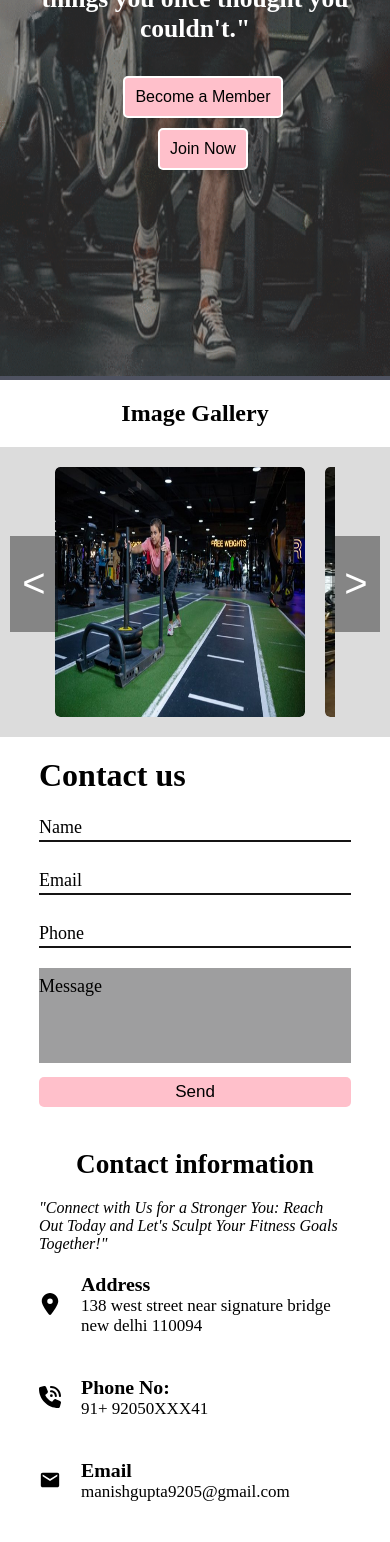
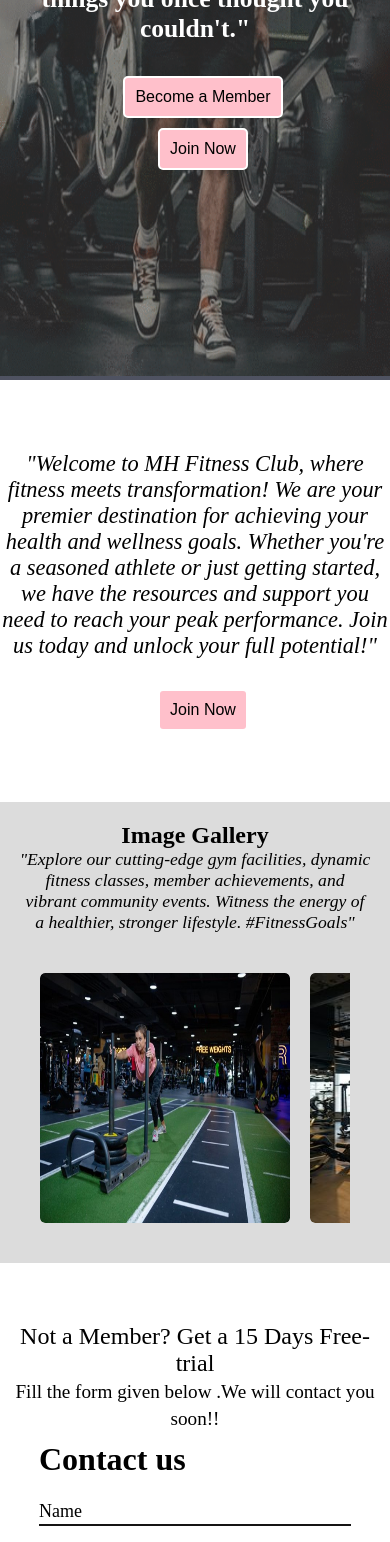
Before and after one commit to MG-9205/MH_FITTNESS, a React (Vite) app: page / in a window 390 px wide. Shown: the part 432-1974 px from the top of the page. Built offline with nearby package versions, Linux system fonts and the light colour scheme.

Commit message:
adding a new component(Facilities)

```diff
--- a/src/assets/image/Image_index.jsx
+++ b/src/assets/image/Image_index.jsx
@@ -9,10 +9,14 @@
 import about1 from "./home22.gif"
 import about2 from "./home122.gif"
 import about3 from "./logo.jpg"
+import pool from "./pool.jpg"
+import locker from "./locker.jpg"
+import training_area from "./training area.jpg"
 
 const Image_index={
     "slider_image":[pic1,pic2,pic3,pic4,pic5,pic6,pic7,pic8],
-    "about_img":[about1,about2,about3]
+    "about_img":[about1,about2,about3],
+    "Facilities_img":[pool,locker,training_area]
 
 }
 export default Image_index
--- a/src/component/About/about.jsx
+++ b/src/component/About/about.jsx
@@ -42,6 +42,18 @@
           </div>
         </div>
       </section>
+      <div className={aboutstyle.about_intro}>
+      <p>
+      "Welcome to MH Fitness Club, where fitness meets transformation!
+       We are your premier destination for achieving your health and wellness goals.
+         Whether you're a seasoned athlete or just getting started,
+         we have the resources and support you need to reach your peak performance.
+      Join us today and unlock your full potential!"</p>
+     <div className={aboutstyle.btn}>
+     <button>
+              <Link  className={aboutstyle.btn_Link}>Join Now</Link>
+            </button> </div>
+    </div>
       <Slider />
     </>
   );
--- a/src/component/About/about.module.css
+++ b/src/component/About/about.module.css
@@ -76,6 +76,24 @@
   background: rgb(228, 112, 131);
   color: white;
 }
+
+  .about_intro{
+    display: flex;
+    flex-direction: column;
+    align-items: center;
+    justify-content: center;
+    gap: 30px;
+    height: 50vh;
+    background-color: white;
+
+  }
+  .about_intro p{
+    width: 70%;
+    text-align: center;
+    font-size: 1.4rem;
+    font-style: italic;
+  }
+
 @media screen and (max-width: 700px) {
   .intro_div1,
   .intro_div2 {
@@ -97,4 +115,7 @@
   .intro_div3 {
     width: 100vw;
   }
+  .about_intro p{
+    width: 100%;
+  }
 }
--- /dev/null
+++ b/src/component/Facilities/Facilities.jsx
@@ -0,0 +1,60 @@
+import React from "react";
+import Slider from "../slider/Slider";
+import Image_index from "../../assets/image/Image_index";
+import Facilitiesstyle from './Facilities.module.css'
+
+export default function Facilities() {
+  return (
+    <>
+      <div className={Facilitiesstyle.main_div}>
+        <div classNameName={Facilitiesstyle.facility_div}>
+          <div className={Facilitiesstyle.facility1}>
+            <div className={Facilitiesstyle.content_facility}>
+              <h2>Traning Area</h2>
+              <p>
+                Step into a world of focused fitness at MH FITNESS. Our training
+                area is meticulously crafted to provide you with the perfect
+                environment to push your limits and achieve remarkable results.
+                Whether you're a beginner or a seasoned pro, our facility is
+                designed to inspire and empower your fitness journey.
+              </p>
+            </div>
+            <div className={Facilitiesstyle.img_div}>
+              <img src={Image_index.Facilities_img[2]} alt="" />
+            </div>
+          </div>
+          <div className={Facilitiesstyle.facility2}>
+            <div className={Facilitiesstyle.img_div}>
+              <img src={Image_index.Facilities_img[0]} alt="" />
+            </div>
+
+            <div className={Facilitiesstyle.content_facility}>
+              <h2>Pool Area</h2>
+              <p>
+                Our pool area is your oasis of aquatic wellness, designed to add
+                a splash of variety to your fitness routine. Whether you're
+                looking for a low-impact workout, a relaxing swim, or a fun
+                water-based activity, our pool area has something for everyone
+              </p>
+            </div>
+          </div>
+          <div className={Facilitiesstyle.facility3}>
+            <div className={Facilitiesstyle.content_facility}>
+              <h2>Looker Room</h2>
+              <p>
+                Our locker room facilities are designed with your comfort and
+                convenience in mind. After an invigorating workout, step into a
+                space that caters to your needs, allowing you to relax and
+                recharge before continuing with your day.
+              </p>
+            </div>
+            <div className={Facilitiesstyle.img_div}>
+              <img src={Image_index.Facilities_img[1]} alt="" />
+            </div>
+          </div>
+        </div>
+      </div>
+      <Slider />
+    </>
+  );
+}
--- /dev/null
+++ b/src/component/Facilities/Facilities.module.css
@@ -0,0 +1,62 @@
+.main_div{
+  display: flex;
+  justify-content: center;
+  box-sizing: border-box;
+  overflow: hidden;
+  padding-bottom: 40px;
+
+}
+.facility_div{
+border: 2px solid black;
+}
+.facility1,.facility3,.facility2{
+display: flex;
+}
+.content_facility{
+  width: 500px;
+  height: 400px;
+  overflow: hidden;
+  display: flex;
+  flex-direction: column;
+  justify-content: center;
+  align-items: center;
+  gap: 20px;
+}
+.content_facility p{
+  color: gray;
+  text-align: center;
+  width: 80%;
+}
+.img_div{
+width: 500px;
+height: 400px;
+overflow: hidden;
+}
+.img_div img{
+width: 100%;
+height: 100%;
+object-fit: cover;
+}
+@media screen and (max-width:700px) {
+  .facility1{
+    flex-direction: column-reverse;
+    margin-bottom: 30px;
+  }
+  .facility2{
+    flex-direction: column;
+    margin-bottom: 30px;
+  }
+  .facility3{
+    flex-direction: column-reverse;
+  }
+}
+@media screen and (max-width:520px) {
+ .img_div{
+  height: 100%;
+  width: 100%;
+ }
+ .content_facility{
+  height: 100%;
+  width: 100%;
+ }
+}
--- a/src/component/Footer/Footer.jsx
+++ b/src/component/Footer/Footer.jsx
@@ -12,6 +12,10 @@
   }
   return (
     <div className={Footerstyle.main_div}>
+      <div className={Footerstyle.trial}>
+      Not a Member? Get a 15 Days Free-trial<br/>
+      <span>Fill the form given below .We will contact you soon!!</span>
+      </div>
       <Form/>
       <div className={Footerstyle.links}>
       <a href={links_url.github} target='self'><FaGithub className={Footerstyle.icon}/></a>
--- a/src/component/Footer/Footer.module.css
+++ b/src/component/Footer/Footer.module.css
@@ -13,3 +13,14 @@
 .main_div{
     background-color: white;
 }
+.trial{
+    text-align: center;
+    font-size: 1.5rem;
+    padding: 40px 10px 10px 10px;
+    background-color: white;
+  }
+  .trial span{
+    margin-top: 10px;
+    font-size: 1.2rem;
+    text-align: center;
+  }
--- a/src/component/Navbar/Navbar.jsx
+++ b/src/component/Navbar/Navbar.jsx
@@ -91,7 +91,7 @@
                 <NavLink className={() => `${Navstyle.nav_link}`}>About</NavLink>
               </li>
               <li>
-                <NavLink className={() => `${Navstyle.nav_link}`}>Facilities</NavLink>
+                <NavLink to='/Facilities' className={() => `${Navstyle.nav_link}`}>Facilities</NavLink>
               </li>
               <li>
                 <NavLink className={() => `${Navstyle.nav_link}`}>Services</NavLink>
--- a/src/component/slider/Slider.jsx
+++ b/src/component/slider/Slider.jsx
@@ -14,7 +14,9 @@
   return (
     <>
     <div className={Sliderstyle.main_div}>
-        <div className={Sliderstyle.heading_div}> <h2>Image Gallery</h2></div>
+        <div className={Sliderstyle.heading_div}> <h2>Image Gallery</h2>
+        <p>"Explore our cutting-edge gym facilities, dynamic fitness classes, member achievements, and vibrant community events. Witness the energy of a healthier, stronger lifestyle. #FitnessGoals"</p>
+        </div>
         <div className={Sliderstyle.slider_div}>
             <div className={Sliderstyle.image_slider} ref={img_silder}>
             {
@@ -25,10 +27,10 @@
                 ))
             }
 
+           </div>
+                <button className={Sliderstyle.left} onClick={()=>slider_scroller(amount)}>&lt;</button>
+                <button className={Sliderstyle.right} onClick={()=>slider_scroller(-amount)}>&gt;</button>
             </div>
-            <button className={Sliderstyle.left} onClick={()=>slider_scroller(amount)}>&lt;</button>
-            <button className={Sliderstyle.right} onClick={()=>slider_scroller(-amount)}>&gt;</button>
-        </div>
     </div>
     </>
   )
--- a/src/component/slider/Slider.module.css
+++ b/src/component/slider/Slider.module.css
@@ -6,7 +6,16 @@
 display: flex;
 align-items: center;
 justify-content: center;
+flex-direction: column;
 padding: 20px 0 20px 0;
+background-color: gainsboro;
+}
+.heading_div p{
+    font-size: 1.1rem;
+    width: 70%;
+    text-align: center;
+    font-style: italic;
+
 }
 .slider_div{
     padding: 20px 10px 20px 10px;
@@ -42,6 +51,7 @@
     -webkit-appearance: none;
 }
 .right{
+
     font-size: 2.5rem;
     height: 6rem;
     width: 3rem;
@@ -68,6 +78,12 @@
 }
 @media screen and (max-width:680px) {
     .slider_div{
-        padding: 20px 55px 20px 55px;
+        padding: 20px 40px 40px 40px;
+    }
+    .heading_div p{
+    width: 90%;
+    }
+    .left,.right{
+        display: none;
     }
 }
--- a/src/main.jsx
+++ b/src/main.jsx
@@ -5,6 +5,7 @@
 import App from './App.jsx'
 import './index.css'
 import { RouterProvider, createBrowserRouter } from 'react-router-dom'
+import Facilities from './component/Facilities/Facilities.jsx'
 const router=createBrowserRouter([
   {
     path:'/',
@@ -14,6 +15,10 @@
         path:'',
         element:<About/>
       },
+      {
+        path:'Facilities',
+        element:<Facilities/>
+      }
     ]
   }
 ])
```
